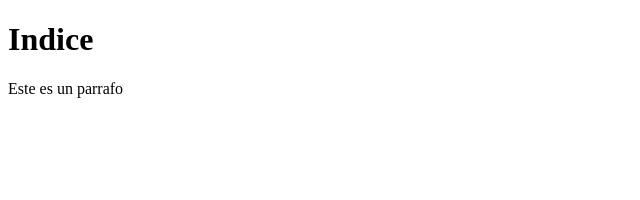
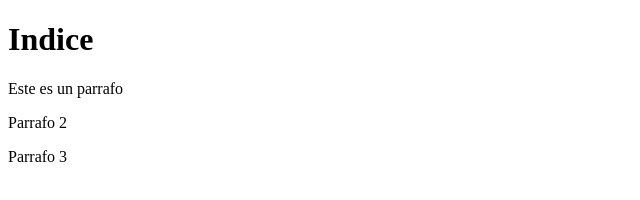
Before and after one commit to ecmgituser/proyectob, a plain HTML site: page index.html in a window 1280 px wide. Shown: the whole page, without its empty margins (0-640 px from the left). Drawn offline with Linux system fonts and the light colour scheme.

Commit message:
Cambio 2

```diff
--- a/index.html
+++ b/index.html
@@ -8,5 +8,15 @@
     <p>
         Este es un parrafo
     </p>
+
+
+    <p>
+        Parrafo 2
+    </p>
+
+    <p>
+        Parrafo 3
+    </p>
+
 </body>
 </html>
```
